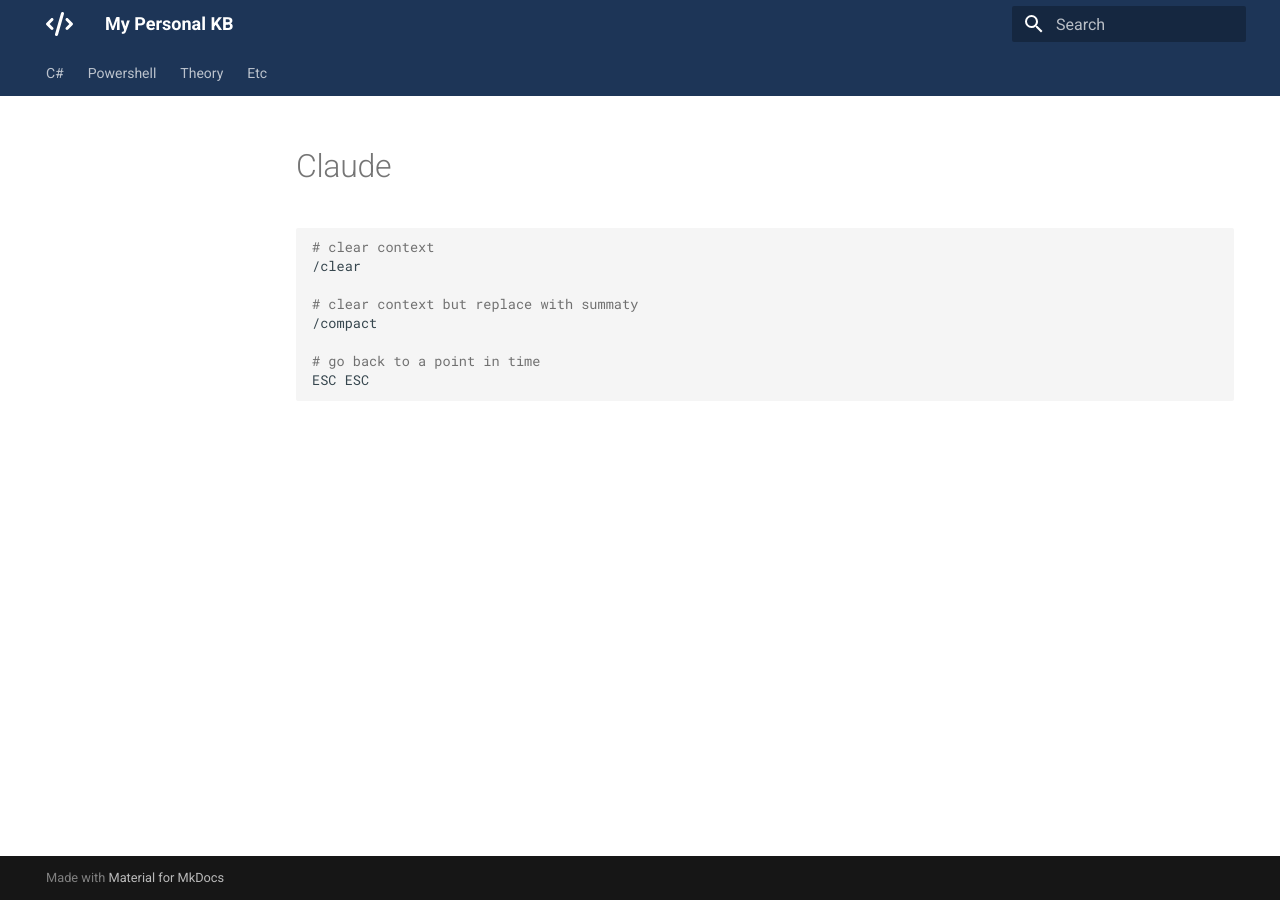
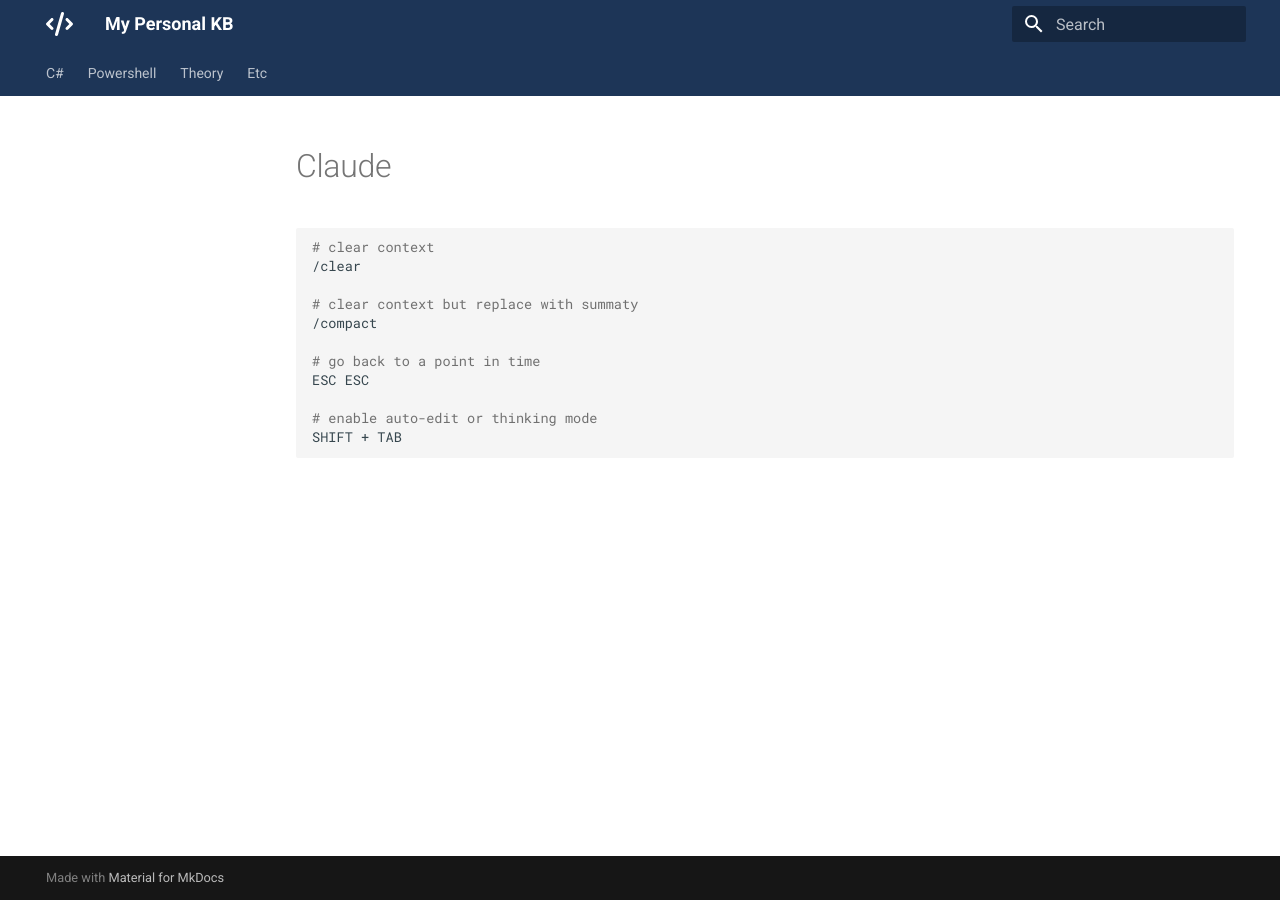
Before and after one commit to mrhockeymonkey/mrhockeymonkey.github.io, an MkDocs documentation site: the page built from docs/LLM/claude.md, in a window 1280 px wide. Built offline with MkDocs 1.6.1 and Material for MkDocs 9.7.7, drawn with Linux system fonts in a browser that asks for light colours.

Commit message:
Update claude.md

````diff
--- a/docs/LLM/claude.md
+++ b/docs/LLM/claude.md
@@ -9,4 +9,7 @@
 
 # go back to a point in time
 ESC ESC
+
+# enable auto-edit or thinking mode
+SHIFT + TAB
 ```
````
